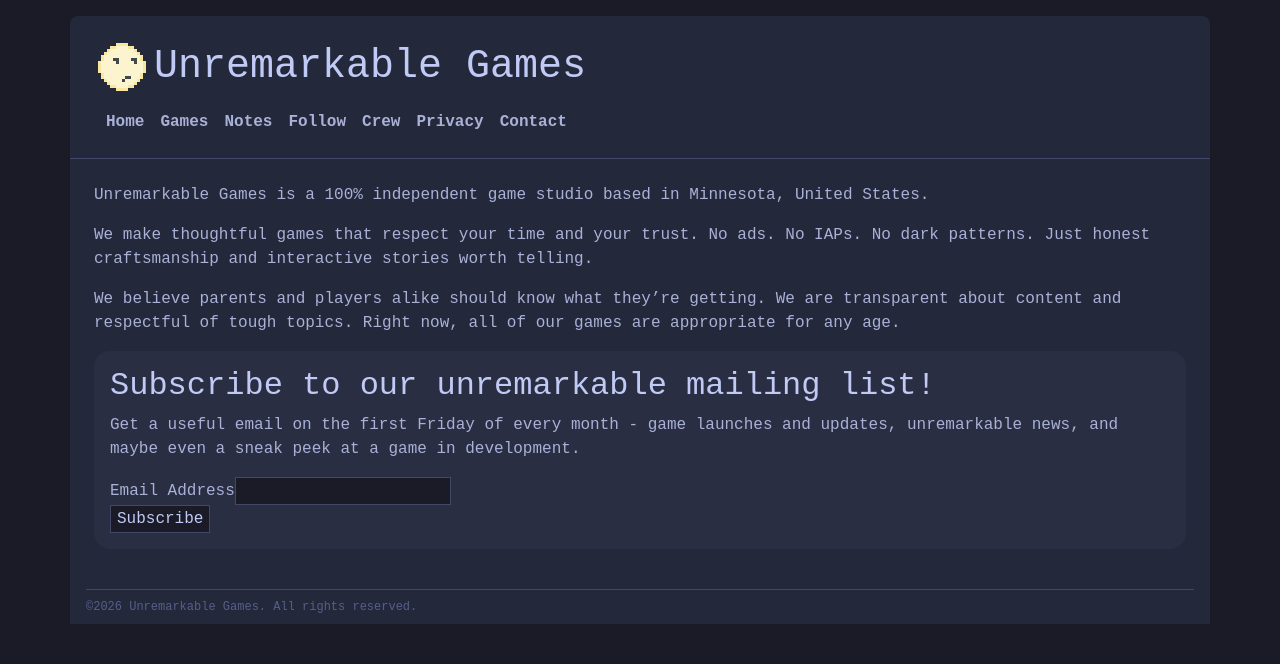
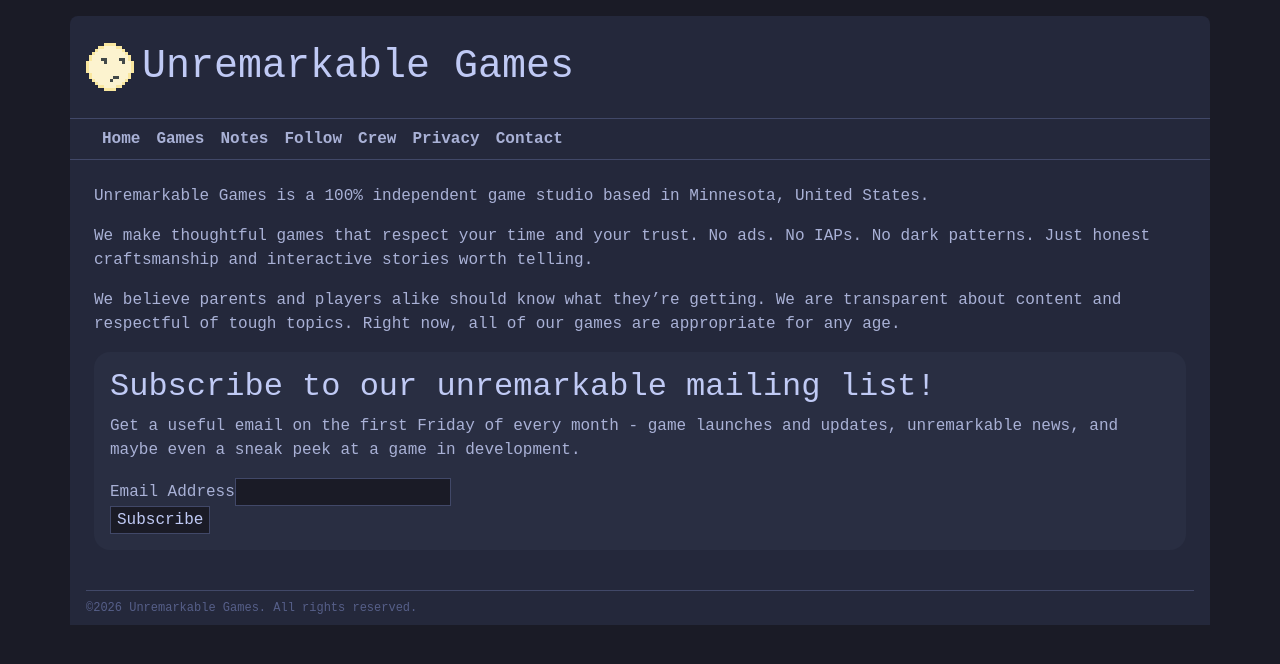
Before and after one commit to unremarkablegames/unremarkablegames.github.io, a Jekyll site: the page built from index.md, in a window 1280 px wide. Shown: the top 664 px of the page. Built offline with Jekyll 4.4.1, drawn with Linux system fonts in a browser that asks for light colours; some web fonts are replaced; our own code applies the rules of GitHub Pages for plain Markdown files; comment, search, counter and statistics services are not loaded.

Commit message:
refactor: simplify navbar to always-stacked layout, switch to local jekyll dev
- Drop mobile collapse toggle; navbar renders brand row + nav row with hr divider on all viewports
- Replace github-pages gem with direct jekyll ~> 4.3 and pin ruby 3.3.8
- Apply default layout site-wide instead of scoping to notes
- Ignore .playwright/ and .playwright-cli/ local artifacts

```diff
--- a/_config.yml
+++ b/_config.yml
@@ -9,6 +9,5 @@ collections:
 defaults:
   - scope:
       path: ""
-      type: notes
     values:
       layout: default
--- a/_includes/header.html
+++ b/_includes/header.html
@@ -1,13 +1,12 @@
-<nav class="navbar navbar-expand-sm navbar-dark">
-    <div class="container-fluid flex-wrap">
-        <a class="navbar-brand" href="/">
+<nav class="navbar navbar-expand navbar-dark p-0 flex-column align-items-stretch">
+    <div class="px-3 py-3">
+        <a class="navbar-brand m-0" href="/">
             <img src="/assets/img/mehlogo.png" width="48" height="48" alt="Logo">
             <span class="logo-text">Unremarkable Games</span>
         </a>
-        <button class="navbar-toggler ms-auto" type="button" data-bs-toggle="collapse" data-bs-target="#navbarNav" aria-controls="navbarNav" aria-expanded="false" aria-label="Toggle navigation">
-            <span class="navbar-toggler-icon"></span>
-        </button>
-        <div class="collapse navbar-collapse w-100" id="navbarNav">
+    </div>
+    <hr class="m-0" />
+    <div class="navbar-collapse px-4" id="navbarNav">
         <ul class="navbar-nav">
             <li class="nav-item"><a class="nav-link" href="/">Home</a></li>
             <li class="nav-item"><a class="nav-link" href="/games">Games</a></li>
@@ -18,6 +17,5 @@
             <li class="nav-item"><a class="nav-link" href="/contact">Contact</a></li>
         </ul>
     </div>
-    </div>
 </nav>
 <hr class="mt-0 mb-4" />
```
Also changed, not shown: Gemfile (+1 -12 lines), 2 other files. Lines whose indentation alone changed are shown as unchanged.
